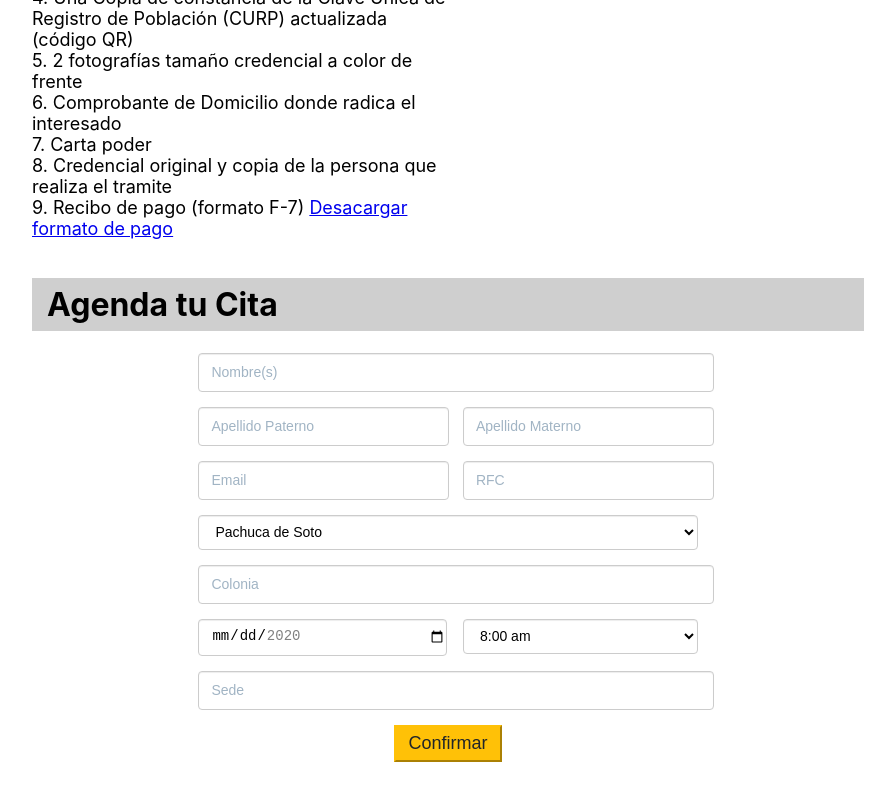
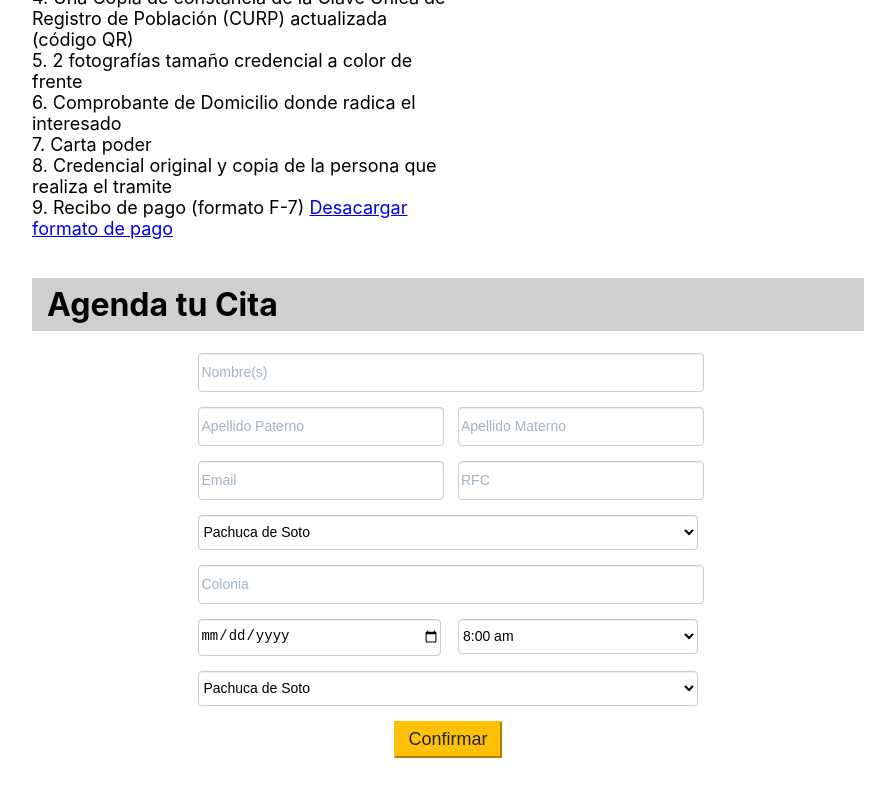
Before and after one commit to SaulSandovalM/Citas, a React (Create React App) app: page / in a window 1280 px wide. Shown: the part 596-1396 px from the top of the page, without its empty margins (192-1087 px from the left). Built offline with nearby package versions, Linux system fonts and the light colour scheme.

Commit message:
formulario

```diff
--- a/package.json
+++ b/package.json
@@ -6,9 +6,9 @@
     "@testing-library/jest-dom": "^4.2.4",
     "@testing-library/react": "^9.5.0",
     "@testing-library/user-event": "^7.2.1",
-    "bootstrap": "^4.4.1",
     "firebase": "^7.11.0",
     "react": "^16.13.0",
+    "react-day-picker": "^7.4.0",
     "react-dom": "^16.13.0",
     "react-scripts": "3.4.0"
   },
--- a/src/App.css
+++ b/src/App.css
@@ -1,7 +1,11 @@
+.container {
+  margin: 14px;
+  width: 100%;
+  display: absolute;
+}
 .cell-r {
   width: 100%;
   height: 35px;
-  padding-left: 12px;
   font-size: 14px;
   line-height: 1.42857;
   border: 1px solid #ccc;
@@ -11,12 +15,12 @@
   box-shadow: inset 0 1px 1px rgba(0,0,0,0.075);
 }
 .porcent-r {
-  width: 47%;
+  width: 48%;
   margin-bottom: 15px;
-  margin-right: 6%;
+  margin-right: 4%;
 }
 .porcent-r2 {
-  width: 47%;
+  width: 48%;
   margin-bottom: 15px;
 }
 @media (max-width: 450px) {
@@ -53,7 +57,6 @@
   width: 100%;
   height: 35px;
   font-size: 14px;
-  padding-left: 12px;
   line-height: 1.42857;
   border: 1px solid #ccc;
   border-radius: 4px;
@@ -126,8 +129,15 @@
   font-size: 18px;
 }
 .alert {
-  background-color: red;
-  height: 100px;
-  width: 50%;
+  background-color: rgb(255,0,0);
+  opacity: 0.7;
+  height: 50px;
+  width: auto;
   color: white;
+  z-index: 50;
+  position: fixed;
+  display: flex;
+  justify-content: center;
+  border-radius: 5px;
+  margin-top: 20px;
 }
--- a/src/App.js
+++ b/src/App.js
@@ -67,12 +67,14 @@ class App extends Component {
 
   render() {
     return (
-      <div style={{width: '100%', justifyContent: 'center', display: 'flex'}}>
-        {this.state.alert && <div className={`alert alert-${this.state.alertData.type}`} role='alert'>
-          <div className='container'>
-            {this.state.alertData.message}
-          </div>
-        </div>}
+      <div style={{width: '100%', justifyContent: 'center', display: 'flex', zIndex: '100'}}>
+        <div style={{justifyContent: 'left', zIndex: '200'}}>
+          {this.state.alert && <div className={`alert alert-${this.state.alertData.type}`} role='alert'>
+            <div className='container'>
+              {this.state.alertData.message}
+            </div>
+          </div>}
+        </div>
         <div style={{width: '65%'}}>
           <h1 className="back-title">Expedición de Constancia de NO Antecedentes Penales</h1>
           <div className="row">
@@ -119,7 +121,7 @@ class App extends Component {
             <h1 className="back-title">Agenda tu Cita</h1>
             <div className="row2">
               <div className="text2">
-                <form onSubmit={this.sendMessage.bind(this)} ref='contactForm'>
+                <form onSubmit={this.sendMessage.bind(this)}>
                   <div className="form-group-r">
                     <div className="modal-name">
                       <input
@@ -269,7 +271,7 @@ class App extends Component {
                   <div className="card-container-r2">
                     <div className='porcent-r'>
                       <input
-                        min="2020-01-01" max="2020-12-31"
+                        min="2020-01" max="2020-12"
                         type="date"
                         className="cell-r"
                         id='fecha'
@@ -277,7 +279,7 @@ class App extends Component {
                         ref={fecha => this.inputFecha = fecha} />
                     </div>
                     <div className='porcent-r2'>
-                      <select className="form-control-r" ref={hora => this.inputMunicipio = hora}>
+                      <select className="form-control-r" ref={hora => this.inputHora = hora}>
                         <option id='hora'>8:00 am</option>
                         <option id='hora'>9:00 am</option>
                         <option id='hora'>10:00 am</option>
@@ -296,12 +298,10 @@ class App extends Component {
                   </div>
                   <div className="form-group-r">
                     <div className="modal-name">
-                      <input
-                        type='text'
-                        className="form-control-r"
-                        id='sede'
-                        placeholder='Sede'
-                        ref={sede => this.inputSede = sede} />
+                      <select className="form-control-r" ref={sede => this.inputSede = sede}>
+                        <option id='sede'>Pachuca de Soto</option>
+                        <option id='sede'>Huejutla</option>
+                      </select>
                     </div>
                   </div>
                   <div className="presentation-cta">
```
Also changed, not shown: src/components/Table.css (added), src/components/Table.js (added), 1 other file (tests, documents, lock files or other folders).
